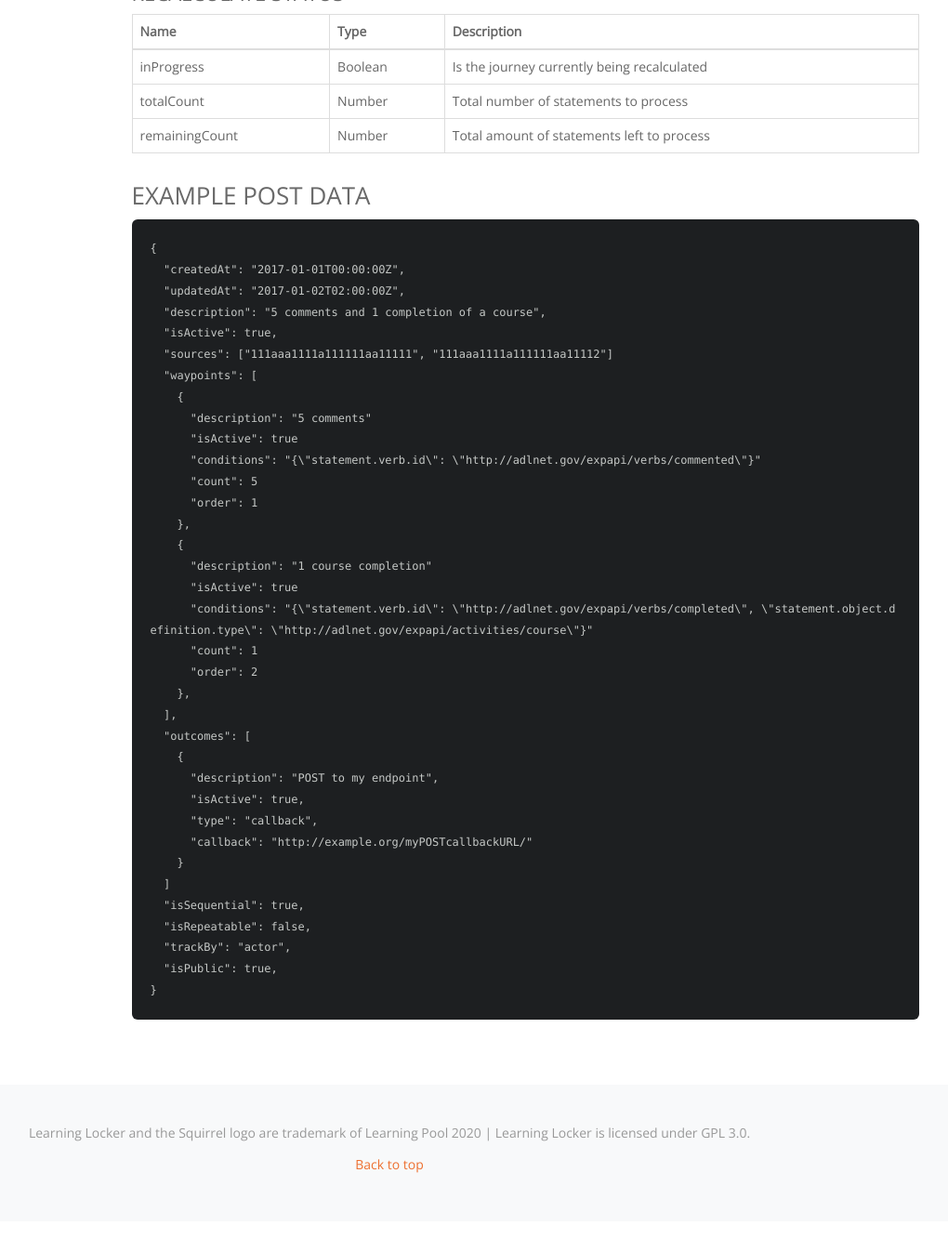
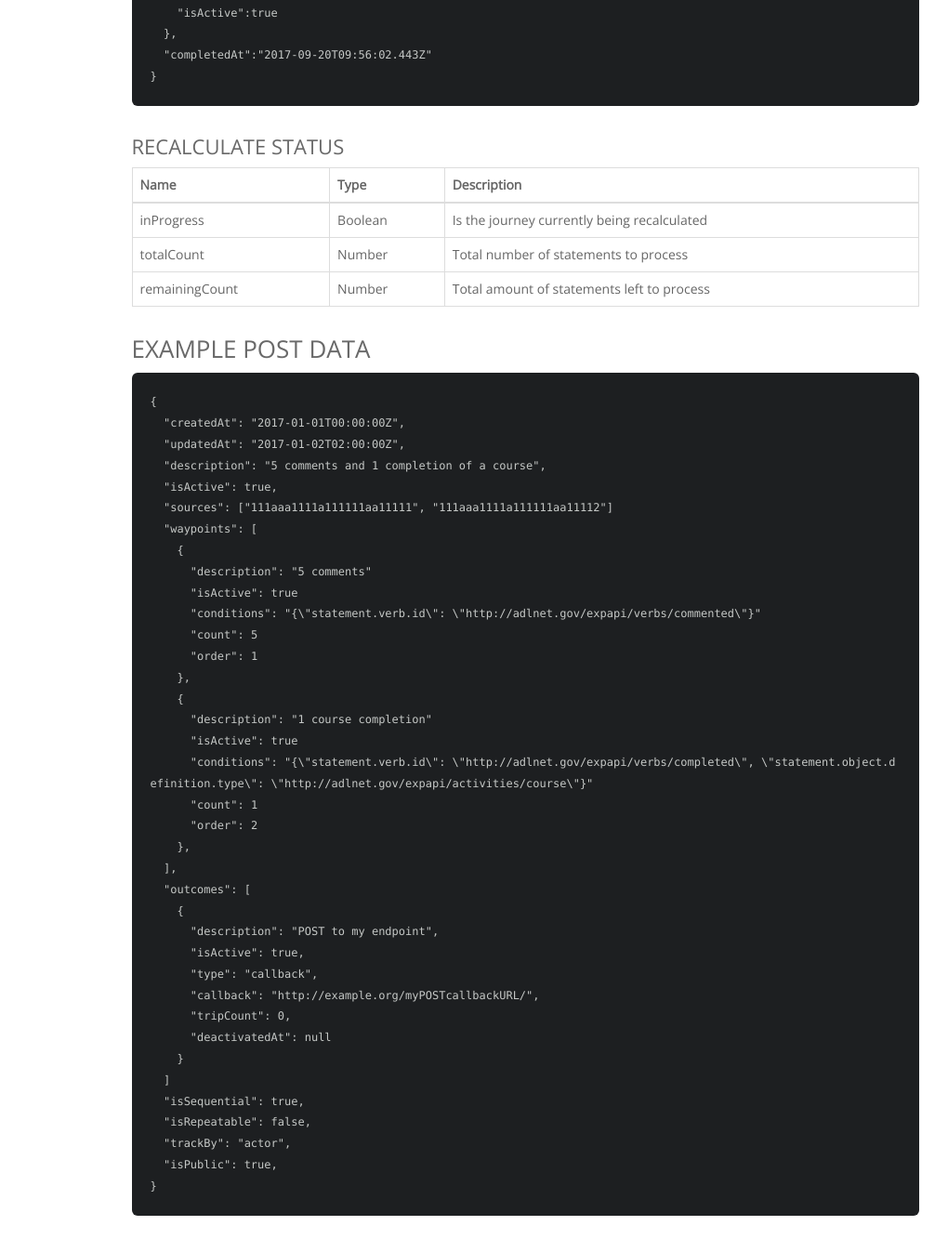
Before and after one commit to LearningLocker/docs, a Jekyll site: the page built from src/http-journeys.md, in a window 1280 px wide and 1400 px high, scrolled down 16634 px. Shown: the top 1347 px of the window at 93% size, without its empty margins (221-1241 px from the left). Built offline with Jekyll 4.4.1, drawn with Linux system fonts in a browser that asks for light colours; nearby versions of some CDN libraries; our own code applies the rules of GitHub Pages for plain Markdown files; before the commit the page ends 17948 px from its top, so only the background shows below that; some of the changed text lies outside the part shown.

Commit message:
docs: Add info about TRIP COUNT

```diff
--- a/src/http-journeys.md
+++ b/src/http-journeys.md
@@ -55,6 +55,8 @@
 isActive | Boolean | If this outcome is active.
 type | String | Only `'callback'` currently supported, `'statement'` outcomes coming soon
 callback | String (URL) |  URL to POST completion data on a journey being completed. [See callback example](#callback-example)
+tripCount | Number | Load control counter. The variable MAX_TRIP_COUNT in .env is responsible for this counter.
+deactivatedAt | Date | Deactivation date if tripCount has peaked.
 
 #### Callback example
 
@@ -661,14 +663,18 @@
         "callback":"https://requestb.in/t6lzcgt6",
         "_id":"59c237bebdf9ac67b2ab5ee8",
         "type":"callback",
-        "isActive":true
+        "isActive":true,
+        "tripCount": 0,
+        "deactivatedAt": null
       },
       {
         "_id":"59c23b00bdf9ac67b2ab5eeb",
         "callback":"http://mockbin.org/bin/3bc290d4-9185-455f-8799-160aed03398e",
         "description":"Another post endpoint",
         "type":"callback",
-        "isActive":true
+        "isActive":true,
+        "tripCount": 5,
+        "deactivatedAt": null
       }
     ],
     "waypoints":[
@@ -748,7 +754,9 @@
       "description": "POST to my endpoint",
       "isActive": true,
       "type": "callback",
-      "callback": "http://example.org/myPOSTcallbackURL/"
+      "callback": "http://example.org/myPOSTcallbackURL/",
+      "tripCount": 0,
+      "deactivatedAt": null
     }
   ]
   "isSequential": true,
```
Also changed, not shown: src/guides-configuring.md (+1 -0 lines).
